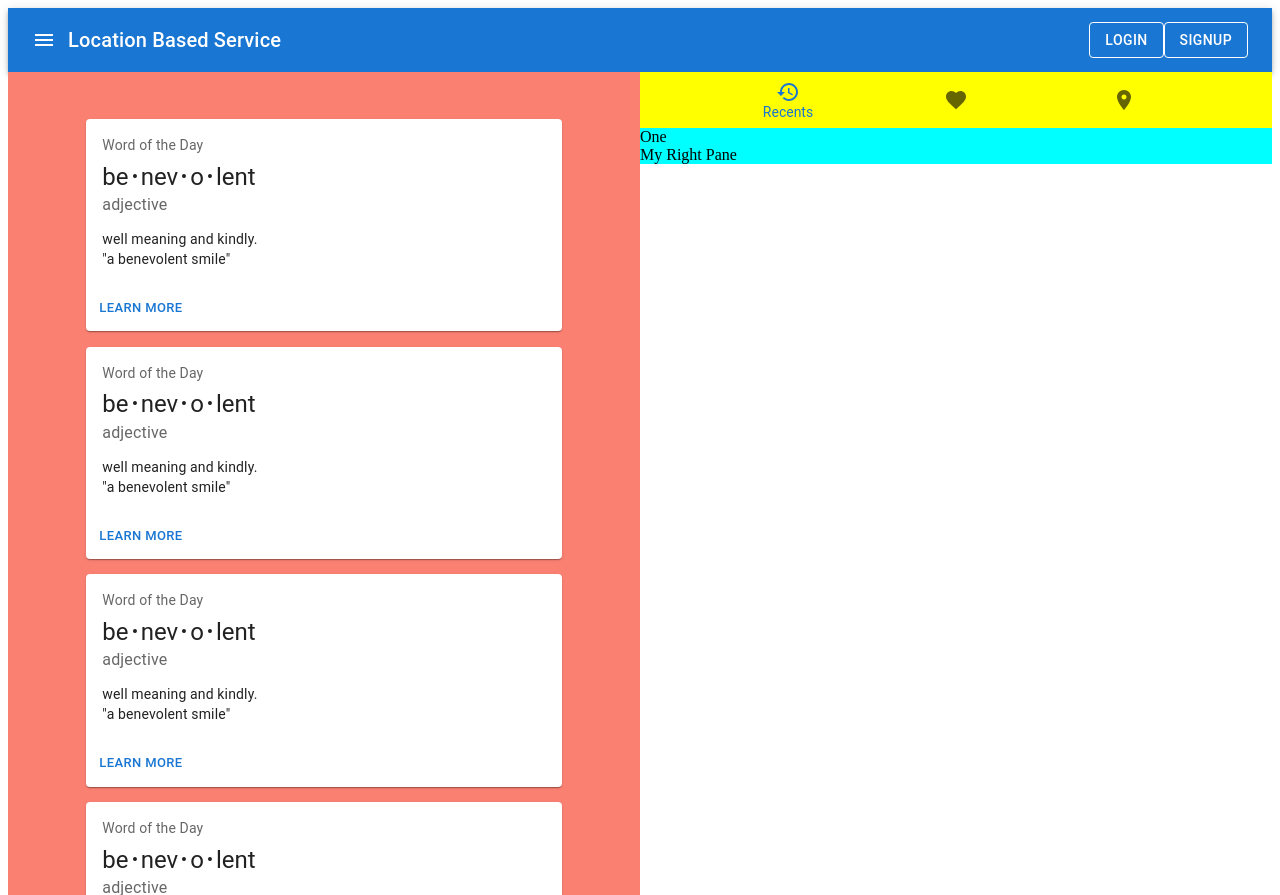
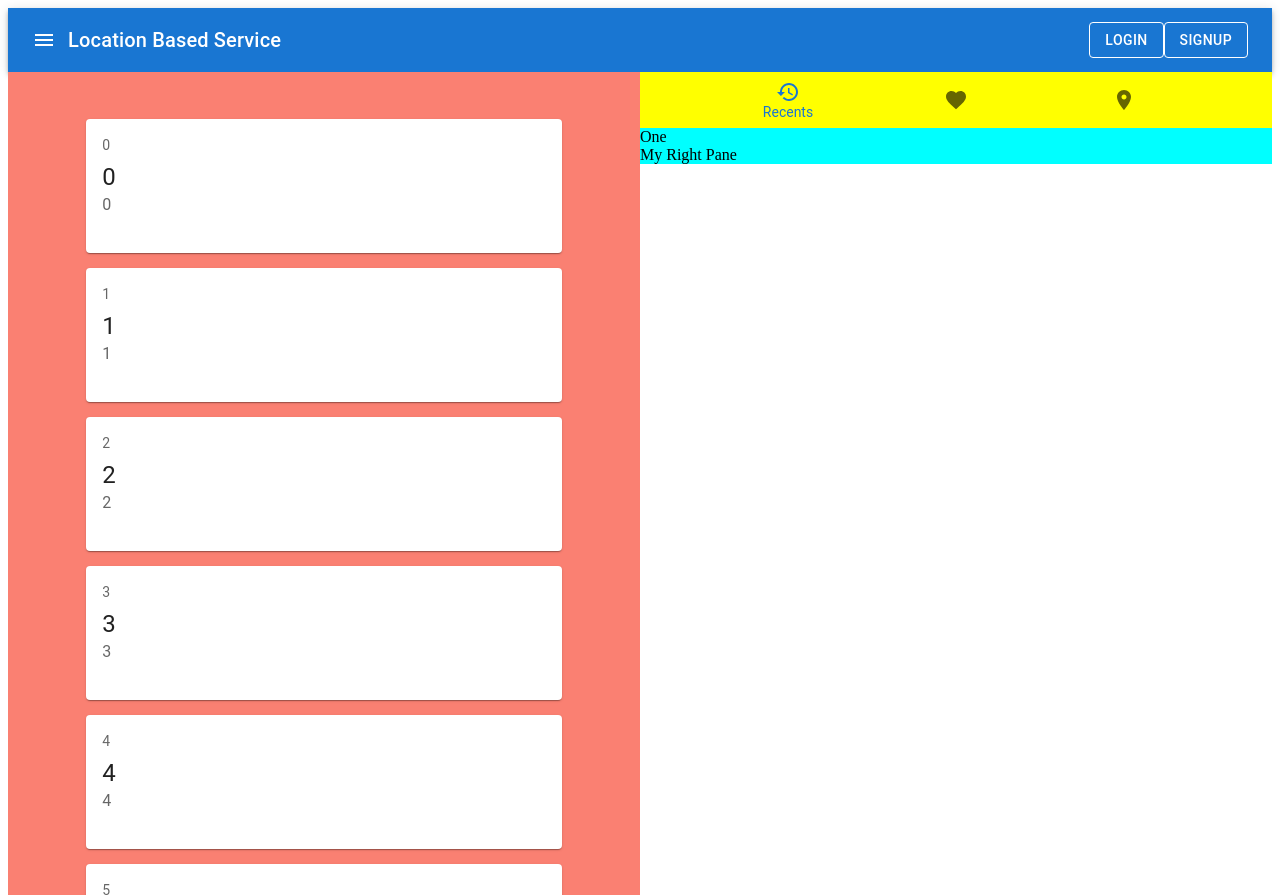
Before and after one commit to sharma01ketan/gps-tracker-frontend, a React (Vite) app: page / in a window 1280 px wide. Built offline with nearby package versions, Linux system fonts and the light colour scheme.

Commit message:
Thode changes

```diff
--- a/src/Cards/LocationCard.jsx
+++ b/src/Cards/LocationCard.jsx
@@ -15,7 +15,7 @@ const bull = (
   </Box>
 );
 
-export default function LocationCard() {
+export default function LocationCard({title,content,subtitle}) {
   return (
     <Card sx={{ minWidth: 275 }}
     style={{
@@ -23,24 +23,13 @@ export default function LocationCard() {
     }}
     >
       <CardContent>
-        <Typography sx={{ fontSize: 14 }} color="text.secondary" gutterBottom>
-          Word of the Day
-        </Typography>
-        <Typography variant="h5" component="div">
-          be{bull}nev{bull}o{bull}lent
-        </Typography>
-        <Typography sx={{ mb: 1.5 }} color="text.secondary">
-          adjective
-        </Typography>
-        <Typography variant="body2">
-          well meaning and kindly.
-          <br />
-          {'"a benevolent smile"'}
-        </Typography>
+
+        <Typography sx={{ fontSize: 14 }} color="text.secondary" gutterBottom>{title}</Typography>
+        <Typography variant="h5" component="div">{content}</Typography>
+        <Typography sx={{ mb: 1.5 }} color="text.secondary">{subtitle}</Typography>
+
       </CardContent>
-      <CardActions>
-        <Button size="small">Learn More</Button>
-      </CardActions>
+
     </Card>
   );
 }
--- a/src/Panes/LeftPane.jsx
+++ b/src/Panes/LeftPane.jsx
@@ -1,13 +1,11 @@
 import React from 'react'
 import LocationCard from '../Cards/LocationCard'
-
-
 
 const LeftPane = () => {
 
     let numberOfCards = 10
     const cardElements = Array.from({ length: numberOfCards }, (_, index) => (
-        <LocationCard key={index} />
+        <LocationCard key={index} title={index} content={index} subtitle={index}/>
       ));
 
 
```
